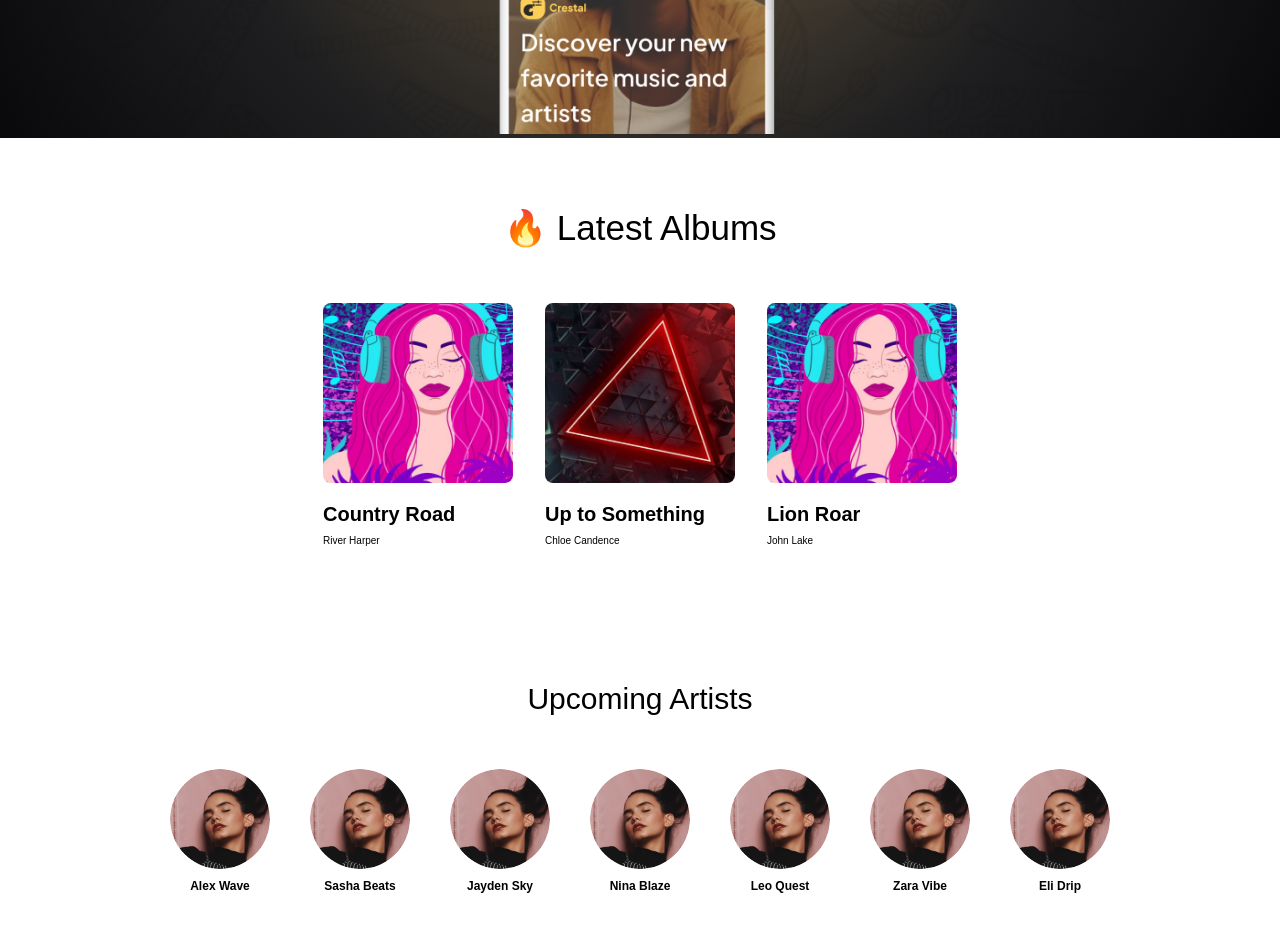
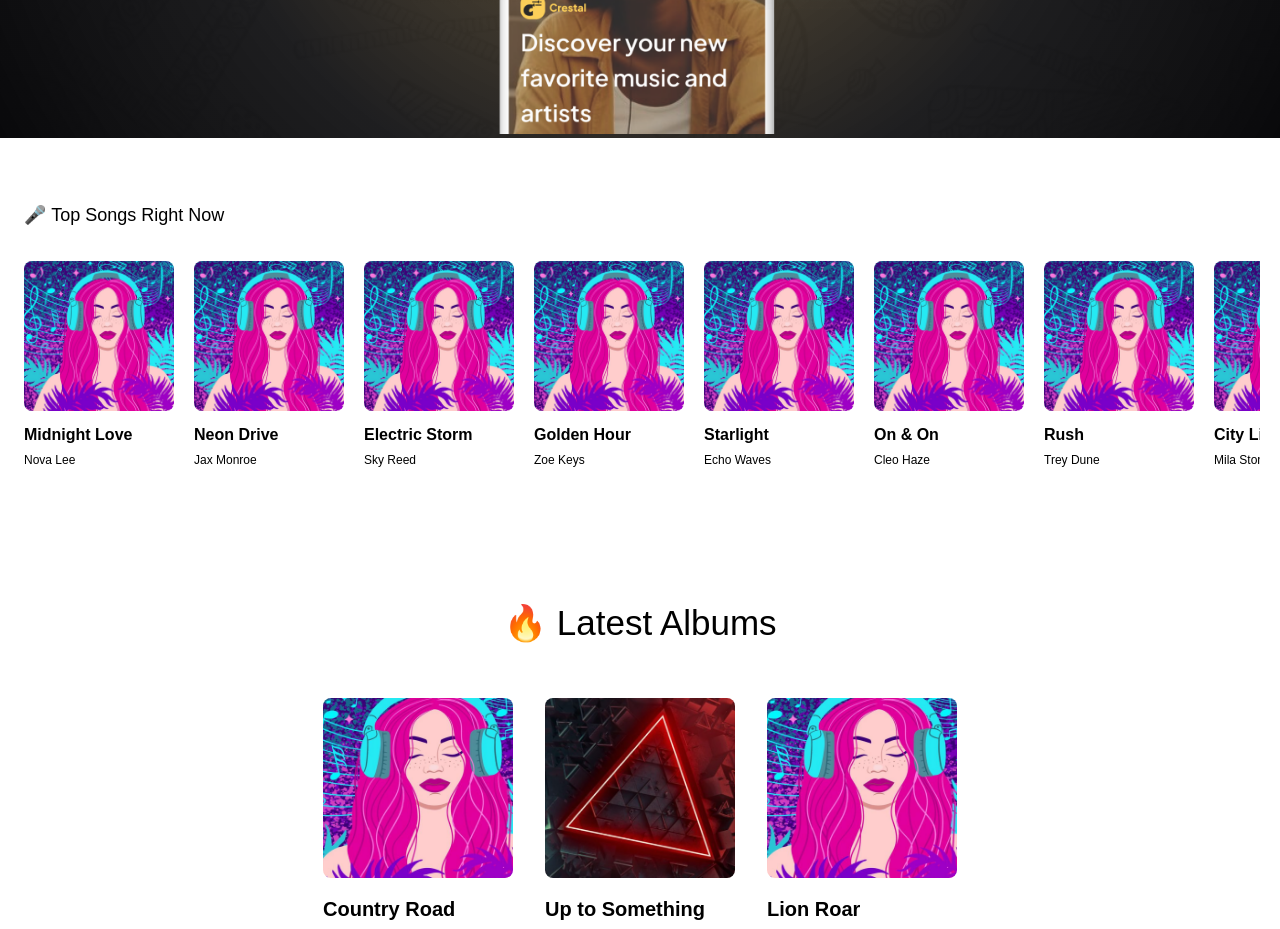
Before and after one commit to Mykol5/crestalwebsite, a Next.js app: page / in a window 1280 px wide. Shown: the part 1480-2409 px from the top of the page. Built offline with nearby package versions, Linux system fonts and the light colour scheme.

Commit message:
new adjustment to landing page commit

```diff
--- a/src/app/page.js
+++ b/src/app/page.js
@@ -130,6 +130,73 @@ export default function Home() {
 </section>
 
 
+<section className="bg-white py-16 px-4 sm:px-6">
+  <div className="max-w-7xl mx-auto">
+    {/* Section Header aligned to the left */}
+    <h2 className="text-[18px] sm:text-[20] font-normal mb-8">
+      🎤 Top Songs Right Now
+    </h2>
+
+    {/* Songs Row - Horizontal scroll on mobile */}
+    <div className="flex gap-0 sm:gap-0 overflow-x-auto scrollbar-hide px-1 -mx-1">
+      {/* Song 1 */}
+      <div className="flex-shrink-0 w-[170px]">
+        <img src="/songsmage.png" alt="Song 1" className="w-[150px] h-[150px] object-cover rounded-lg" />
+        <h3 className="text-[16px] font-semibold mt-3">Midnight Love</h3>
+        <p className="text-[12px] font-medium mt-1">Nova Lee</p>
+      </div>
+
+      {/* Song 2 */}
+      <div className="flex-shrink-0 w-[170px]">
+        <img src="/songsmage.png" alt="Song 2" className="w-[150px] h-[150px] object-cover rounded-lg" />
+        <h3 className="text-[16px] font-semibold mt-3">Neon Drive</h3>
+        <p className="text-[12px] font-medium mt-1">Jax Monroe</p>
+      </div>
+
+      {/* Song 3 */}
+      <div className="flex-shrink-0 w-[170px]">
+        <img src="/songsmage.png" alt="Song 3" className="w-[150px] h-[150px] object-cover rounded-lg" />
+        <h3 className="text-[16px] font-semibold mt-3">Electric Storm</h3>
+        <p className="text-[12px] font-medium mt-1">Sky Reed</p>
+      </div>
+
+      {/* Song 4 */}
+      <div className="flex-shrink-0 w-[170px]">
+        <img src="/songsmage.png" alt="Song 4" className="w-[150px] h-[150px] object-cover rounded-lg" />
+        <h3 className="text-[16px] font-semibold mt-3">Golden Hour</h3>
+        <p className="text-[12px] font-medium mt-1">Zoe Keys</p>
+      </div>
+
+      {/* Song 5 */}
+      <div className="flex-shrink-0 w-[170px]">
+        <img src="/songsmage.png" alt="Song 5" className="w-[150px] h-[150px] object-cover rounded-lg" />
+        <h3 className="text-[16px] font-semibold mt-3">Starlight</h3>
+        <p className="text-[12px] font-medium mt-1">Echo Waves</p>
+      </div>
+
+      {/* Song 6 */}
+      <div className="flex-shrink-0 w-[170px]">
+        <img src="/songsmage.png" alt="Song 6" className="w-[150px] h-[150px] object-cover rounded-lg" />
+        <h3 className="text-[16px] font-semibold mt-3">On & On</h3>
+        <p className="text-[12px] font-medium mt-1">Cleo Haze</p>
+      </div>
+
+      {/* Song 7 */}
+      <div className="flex-shrink-0 w-[170px]">
+        <img src="/songsmage.png" alt="Song 7" className="w-[150px] h-[150px] object-cover rounded-lg" />
+        <h3 className="text-[16px] font-semibold mt-3">Rush</h3>
+        <p className="text-[12px] font-medium mt-1">Trey Dune</p>
+      </div>
+
+      {/* Song 8 */}
+      <div className="flex-shrink-0 w-[170px]">
+        <img src="/songsmage.png" alt="Song 8" className="w-[150px] h-[150px] object-cover rounded-lg" />
+        <h3 className="text-[16px] font-semibold mt-3">City Lights</h3>
+        <p className="text-[12px] font-medium mt-1">Mila Stone</p>
+      </div>
+    </div>
+  </div>
+</section>
 
 
 <section className="bg-white py-16 px-4 sm:px-6">
```
Also changed, not shown: public/songsmage.png (added).
